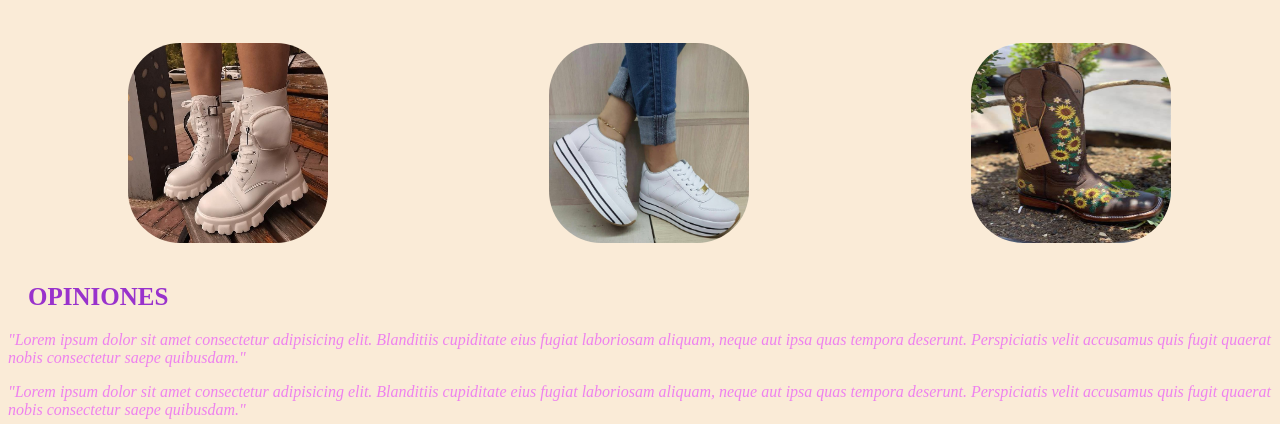
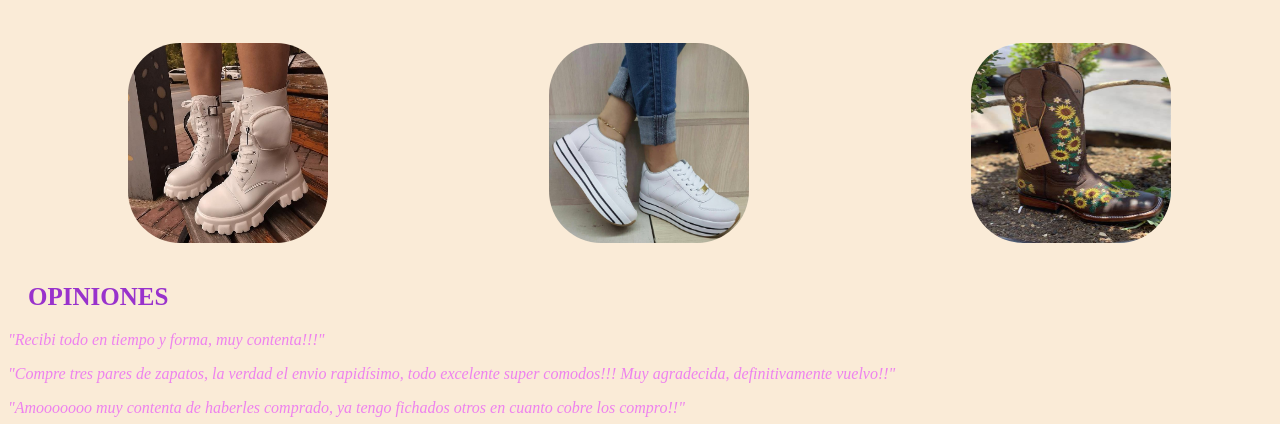
Before and after one commit to popozzy/entregafinal, a website: page index.html in a window 1280 px wide. Shown: the part 528-952 px from the top of the page. Drawn offline with Linux system fonts and the light colour scheme.

Commit message:
Subiendo el archivo por ultima vez

```diff
--- a/index.html
+++ b/index.html
@@ -33,9 +33,9 @@
         <section>
             <h2>OPINIONES</h2>
         <em>
-            <p>"Lorem ipsum dolor sit amet consectetur adipisicing elit. Blanditiis cupiditate eius fugiat laboriosam aliquam, neque aut ipsa quas tempora deserunt. Perspiciatis velit accusamus quis fugit quaerat nobis consectetur saepe quibusdam."</p>
-            <p>"Lorem ipsum dolor sit amet consectetur adipisicing elit. Blanditiis cupiditate eius fugiat laboriosam aliquam, neque aut ipsa quas tempora deserunt. Perspiciatis velit accusamus quis fugit quaerat nobis consectetur saepe quibusdam."</p>
-            <p>"Lorem ipsum dolor sit amet consectetur adipisicing elit. Blanditiis cupiditate eius fugiat laboriosam aliquam, neque aut ipsa quas tempora deserunt. Perspiciatis velit accusamus quis fugit quaerat nobis consectetur saepe quibusdam."</p>
+            <p>"Recibi todo en tiempo y forma, muy contenta!!!"</p>
+            <p>"Compre tres pares de zapatos, la verdad el envio rapidísimo, todo excelente super comodos!!! Muy agradecida, definitivamente vuelvo!!"</p>
+            <p>"Amooooooo muy contenta de haberles comprado, ya tengo fichados otros en cuanto cobre los compro!!"</p>
         </em>
         </section>
 
```
Also changed, not shown: scss/styles.scss (line endings or trailing spaces).
